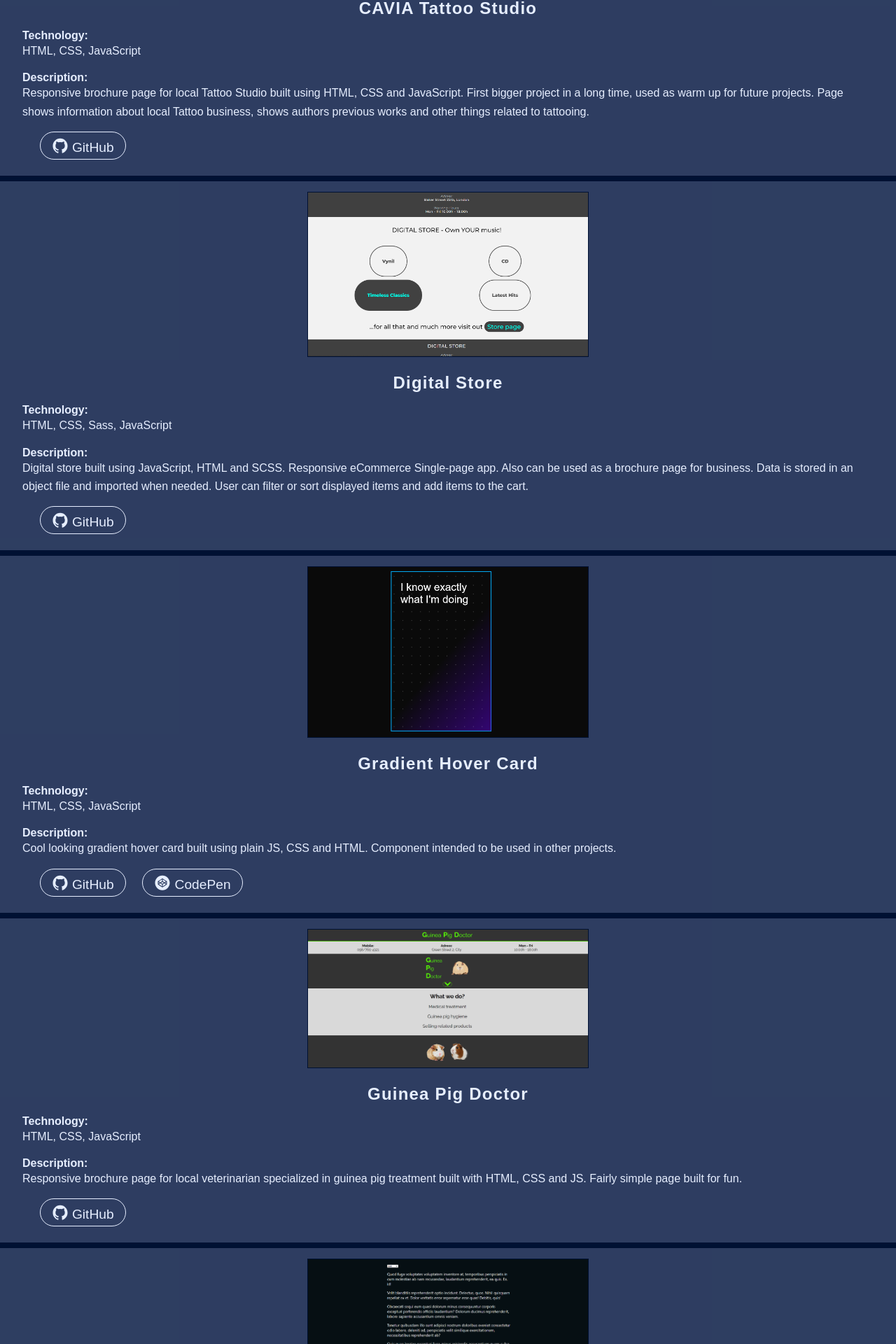
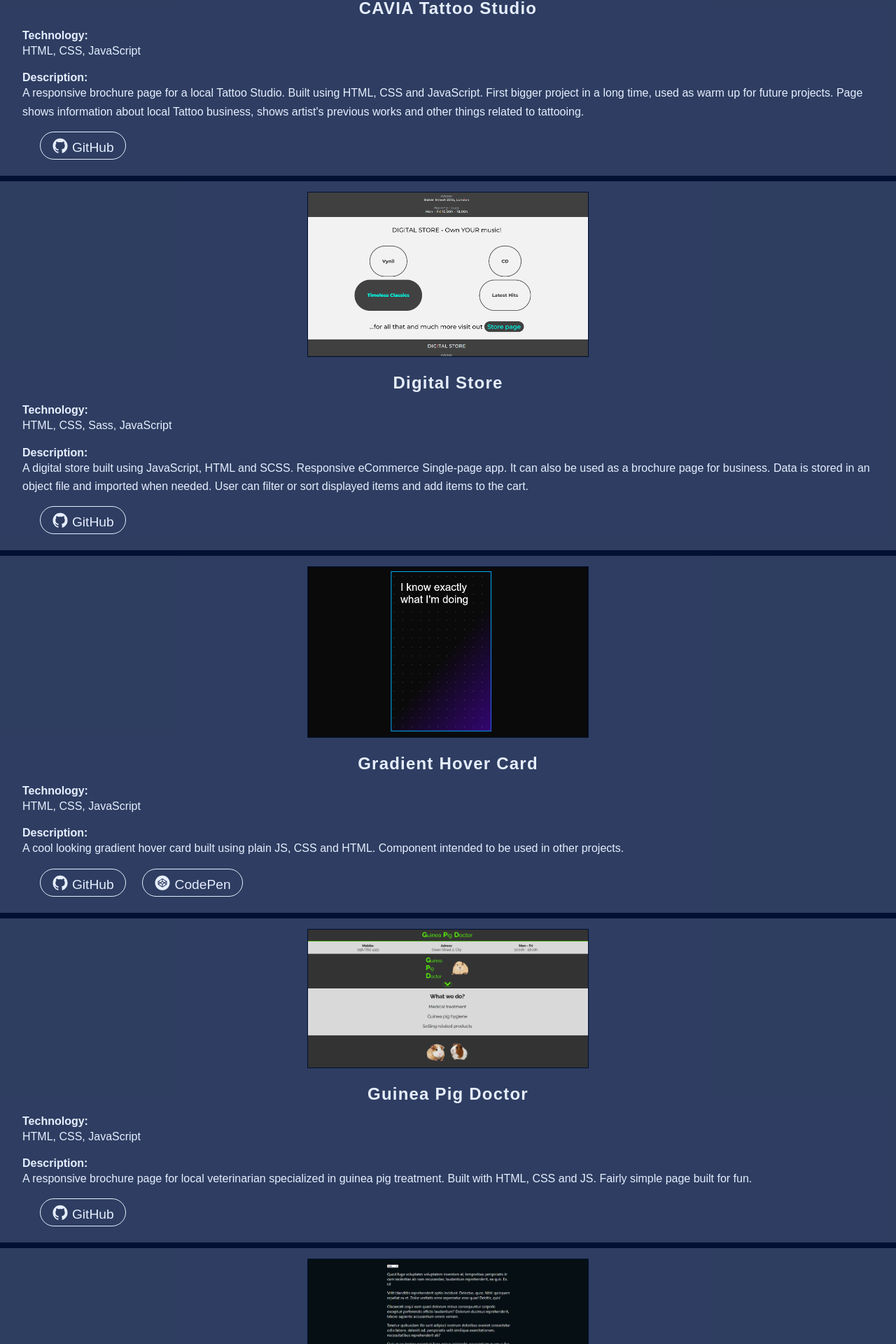
Before and after one commit to max-marschhauser/portfolio, a React (Create React App) app: page /projects in a window 1280 px wide. Shown: the part 1080-3000 px from the top of the page at 70% size. Built offline with nearby package versions, Linux system fonts and the light colour scheme.

Commit message:
projects page writing check

```diff
--- a/src/data/projectsPageList.js
+++ b/src/data/projectsPageList.js
@@ -55,7 +55,7 @@ const projectsData = [
 		name: "CAVIA Tattoo Studio",
 		technology: "HTML, CSS, JavaScript",
 		description:
-			"Responsive brochure page for local Tattoo Studio built using HTML, CSS and JavaScript. First bigger project in a long time, used as warm up for future projects. Page shows information about local Tattoo business, shows authors previous works and other things related to tattooing.",
+			"A responsive brochure page for a local Tattoo Studio. Built using HTML, CSS and JavaScript. First bigger project in a long time, used as warm up for future projects. Page shows information about local Tattoo business, shows artist's previous works and other things related to tattooing.",
 		githubLink: "https://github.com/max-marschhauser/CAVIA-Tattoo-Studio",
 		codepenLink: "",
 	},
@@ -65,7 +65,7 @@ const projectsData = [
 		name: "Digital Store",
 		technology: "HTML, CSS, Sass, JavaScript",
 		description:
-			"Digital store built using JavaScript, HTML and SCSS. Responsive eCommerce Single-page app. Also can be used as a brochure page for business. Data is stored in an object file and imported when needed. User can filter or sort displayed items and add items to the cart.",
+			"A digital store built using JavaScript, HTML and SCSS. Responsive eCommerce Single-page app. It can also be used as a brochure page for business. Data is stored in an object file and imported when needed. User can filter or sort displayed items and add items to the cart.",
 		githubLink: "https://github.com/max-marschhauser/Digital-Store",
 		codepenLink: "",
 	},
@@ -75,7 +75,7 @@ const projectsData = [
 		name: "Gradient Hover Card",
 		technology: "HTML, CSS, JavaScript",
 		description:
-			"Cool looking gradient hover card built using plain JS, CSS and HTML. Component intended to be used in other projects.",
+			"A cool looking gradient hover card built using plain JS, CSS and HTML. Component intended to be used in other projects.",
 		githubLink: "https://github.com/max-marschhauser/gradient-hover-card",
 		codepenLink: "https://codepen.io/max-marschhauser/pen/WNgNrVO",
 	},
@@ -85,7 +85,7 @@ const projectsData = [
 		name: "Guinea Pig Doctor",
 		technology: "HTML, CSS, JavaScript",
 		description:
-			"Responsive brochure page for local veterinarian specialized in guinea pig treatment built with HTML, CSS and JS. Fairly simple page built for fun.",
+			"A responsive brochure page for local veterinarian specialized in guinea pig treatment. Built with HTML, CSS and JS. Fairly simple page built for fun.",
 		githubLink: "https://github.com/max-marschhauser/Guinea-Pig-Doctor",
 		codepenLink: "",
 	},
@@ -95,7 +95,7 @@ const projectsData = [
 		name: "Light-dark Theme",
 		technology: "HTML, CSS, React",
 		description:
-			"Sample component for light-dark theme button which can be used on various pages. Built using React and CSS. Component intended to be used in other projects.",
+			"Sample component for light-dark theme button which can be used on a variety of pages. Built using React and CSS. Component intended to be used in other projects.",
 		githubLink: "https://github.com/max-marschhauser/light-dark-theme",
 		codepenLink: "",
 	},
@@ -105,7 +105,7 @@ const projectsData = [
 		name: "Loading Spinner",
 		technology: "HTML, CSS",
 		description:
-			"Good looking Loading Spinner built with CSS. This component can be used on various sites that require loading.",
+			"A good looking Loading Spinner built with CSS. This component can be used on various sites that require loading.",
 		githubLink: "https://github.com/max-marschhauser/Loading-Spinner",
 		codepenLink: "https://codepen.io/max-marschhauser/pen/oNPNxbv",
 	},
@@ -134,7 +134,7 @@ const projectsData = [
 		name: "Pokemon App",
 		technology: "HTML, CSS, Sass, JavaScript, React",
 		description:
-			"Pokemon game built using React and SCSS. Uses API data stored in objects to display information about items. Single-page app. Game generates random Pokemon name using two data files (one is array of objects which contains names and informations about pokemons, and the another is object which contains links to pokemon images). User gets one randomly generated pokemon name and four randomly generated pokemon images. User has to click on the right pokemon image. Game tracks users score and combo. Added Pokemon theme song as a background music. Game currently supports Pokemon from the first generation (first 151 Pokemon).",
+			"A Pokemon game built using React and SCSS. Uses API data stored in objects to display information about items. Single-page app. Game generates random Pokemon name using two data files (one is an array of objects which contains names and informations about pokemons, and the another is an object which contains links to pokemon images). User gets one randomly generated pokemon name and four randomly generated pokemon images. User has to click on the correct pokemon image. Game tracks users' score and combo. Added Pokemon theme song as background music. Game currently supports Pokemon from the first generation (the first 151 Pokemon).",
 		githubLink: "https://github.com/max-marschhauser/pokemon-app",
 		codepenLink: "",
 	},
@@ -144,7 +144,7 @@ const projectsData = [
 		name: "Portfolio",
 		technology: "HTML, CSS, Sass, JavaScript, React",
 		description:
-			"Portfolio page which displays my web development skills, my completed projects, and functions as my CV page. Responsive Single-page app. Uses data stored in objects to display information on the page. Built using React and SCSS.",
+			"A portfolio page which displays my web development skills, my completed projects, and functions as my CV page. Responsive Single-page app. Uses data stored in the objects to display information on the page. Built using React and SCSS.",
 		githubLink: "https://github.com/max-marschhauser/portfolio",
 		codepenLink: "",
 	},
@@ -153,7 +153,7 @@ const projectsData = [
 		img: [rockPaperScissors1, rockPaperScissors2],
 		name: "Rock-Paper-Scissors",
 		technology: "HTML, CSS, JavaScript",
-		description: "Rock-Paper-Scissors responsive game built using JavaScript. Fairly simple game built for fun.",
+		description: "A Rock-Paper-Scissors responsive game built using JavaScript. Fairly simple game built for fun.",
 		githubLink: "https://github.com/max-marschhauser/Rock-Paper-Scissors",
 		codepenLink: "https://codepen.io/max-marschhauser/pen/rNrEbjZ",
 	},
@@ -162,7 +162,7 @@ const projectsData = [
 		img: [toDo1, toDo2],
 		name: "To-Do List",
 		technology: "HTML, JavaScript",
-		description: "To-Do list built using JavaScript and HTML. Very simple JS to-do list built for fun.",
+		description: "A To-Do list built using JavaScript and HTML. Very simple JS to-do list built for fun.",
 		githubLink: "https://github.com/max-marschhauser/ToDo-List",
 		codepenLink: "https://codepen.io/max-marschhauser/pen/ababNzX",
 	},
@@ -172,7 +172,7 @@ const projectsData = [
 		name: "Yu-Gi-Oh Card Search",
 		technology: "HTML, CSS, Sass, JavaScript, React",
 		description:
-			"Responsive Single-page App eCommerce page built using React and SCSS. Uses external API to fetch and display data about items. Uses LocalStorage to store items in the cart. Page can be used as a brochure page. Users can filter and sort through Yu-Gi-Oh cards that are available in Yu-Gi-Oh database API. Currently this page only displays cards released till 1. january 2008., plan is to add later cards in the future. Users can add their favorite cards in cart and purchase them. LocalStorage ensures that cards will remain in the cart when user returns to the page.",
+			"A responsive Single-page App eCommerce page built using React and SCSS. Uses external API to fetch and display data about items. Uses LocalStorage to store items in the cart. Page can be used as a brochure page. Users can filter and sort through Yu-Gi-Oh cards that are available in Yu-Gi-Oh database API. Currently, this page only displays cards released until 1 January 2008. My plan is to add newer cards in the future. Users can add their favorite cards in the cart and purchase them. LocalStorage ensures that cards will remain in the cart when user returns to the page.",
 		githubLink: "https://github.com/max-marschhauser/yugioh-card-search",
 		codepenLink: "",
 	},
```
Also changed, not shown: 1 other file (tests, documents, lock files or other folders).
